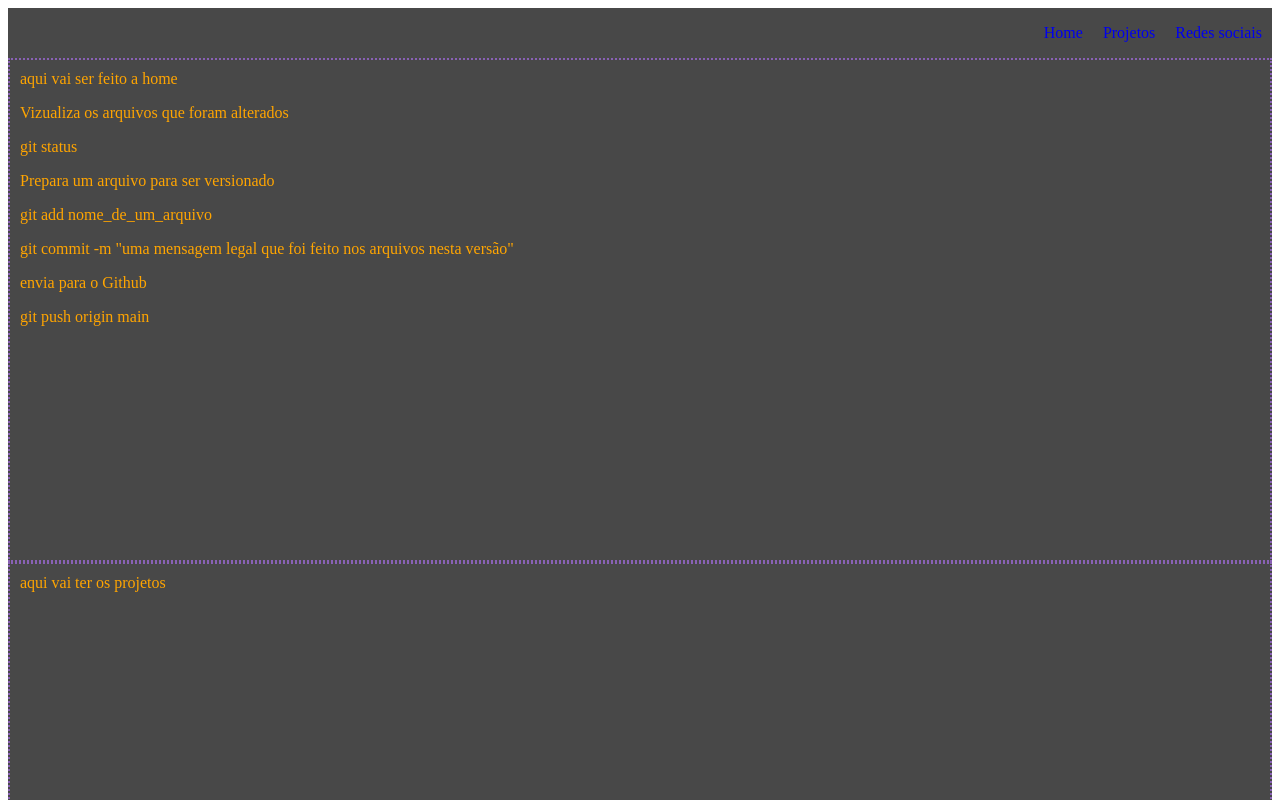
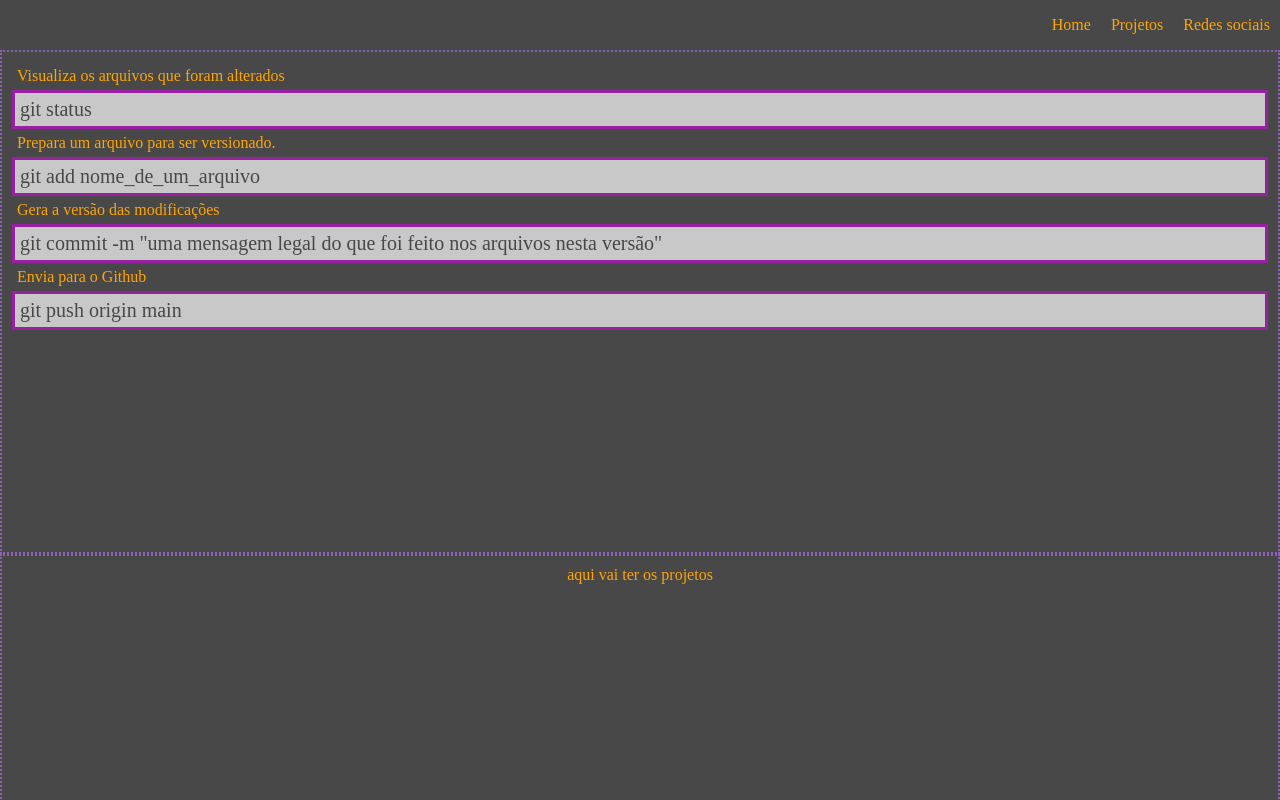
Before and after one commit to gustavofelipenascimento/github.io, a plain HTML site: page index.html in a window 1280 px wide. Shown: the top 800 px of the page. Drawn offline with Linux system fonts and the light colour scheme.

Commit message:
mudança no css

```diff
--- a/assets/css/meu_estilo.css
+++ b/assets/css/meu_estilo.css
@@ -1,3 +1,8 @@
+*{
+    margin: 0;
+    padding: 0;
+    scroll-padding-top: 50px;
+}
 nav {
     height: 50px;
     background-color: #484848;
@@ -6,18 +11,22 @@ nav {
     align-items: center;
     justify-content: end;
     list-style-type: none;
+    overflow: hidden;
+    position: fixed;
+    top: 0;
+    width: 100%;
 }
 nav li{
  padding: 10px;
 }
 a {
     text-decoration: none;
-}
-a:hover{
-    text-decoration: none;
-    color: pink;
+    color: orange
 }
 
+a:hover{
+    color: #8961b5;
+}
 section{
     min-height: 480px;
     background-color: #484848;
@@ -26,7 +35,29 @@ section{
     border: 2px dotted #8961b5
 }
 
-section:hover{
-    background-color: #181818;
-    color:rgb(255, 188, 63);
+.comando-git{
+    padding: 5px;
+    font-size: 1.25rem;
+    border: 3px solid #9920a3;
+    background-color: #c9c8c8;
+    color: #484848;
 }
+p{
+    padding: 5px;
+}
+.conteudo{
+    margin-top: 50px;
+}
+#projetos{
+    display: flex;
+    text-align: center;
+    justify-content: center;
+}
+.projeto{
+    height: 300px;
+    width: 300px;
+    border: #9920a3 solid 2px;
+}
+.projetos>img{
+    width:100%px
+}
--- a/index.html
+++ b/index.html
@@ -13,26 +13,27 @@
     <nav>
         <li><a href="#home">Home </a></li>
         <li><a href="#projetos">Projetos </a></li>
-        <li><a href="#redes_socias">Redes sociais </a></li>
+        <li><a href="#redes_sociais">Redes sociais </a></li>
     </nav>
     <div class="conteudo">
         <section id="home">
-            aqui vai ser feito a home
-            <p>Vizualiza os arquivos que foram alterados</p>
+            <p>Visualiza os arquivos que foram alterados</p>
             <p class="comando-git">
                 git status
             </p>
-            <p>Prepara um arquivo para ser versionado</p>
+            <p> Prepara um arquivo para ser versionado.</p>
             <p class="comando-git">
                 git add nome_de_um_arquivo
             </p>
+            <p>Gera a versão das modificações</p>
             <p class="comando-git">
-                git commit -m "uma mensagem legal que foi feito nos arquivos nesta versão"
+                git commit -m "uma mensagem legal do que foi feito nos arquivos nesta versão"
             </p>
-            <p>envia para o Github</p>
+            <p>Envia para o Github</p>
             <p class="comando-git">
                 git push origin main
             </p>
+
         </section>
         <section id="projetos">
             aqui vai ter os projetos
```
